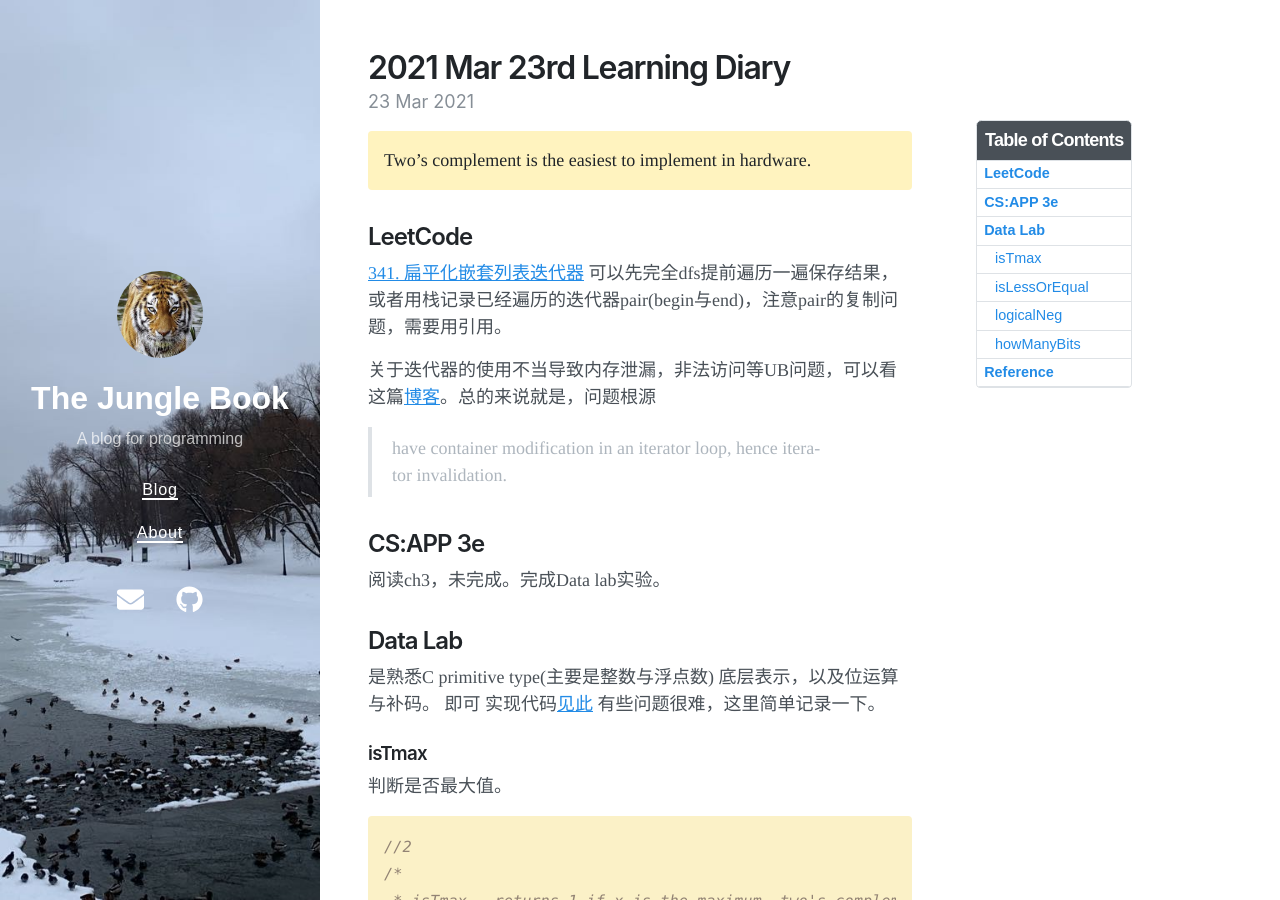
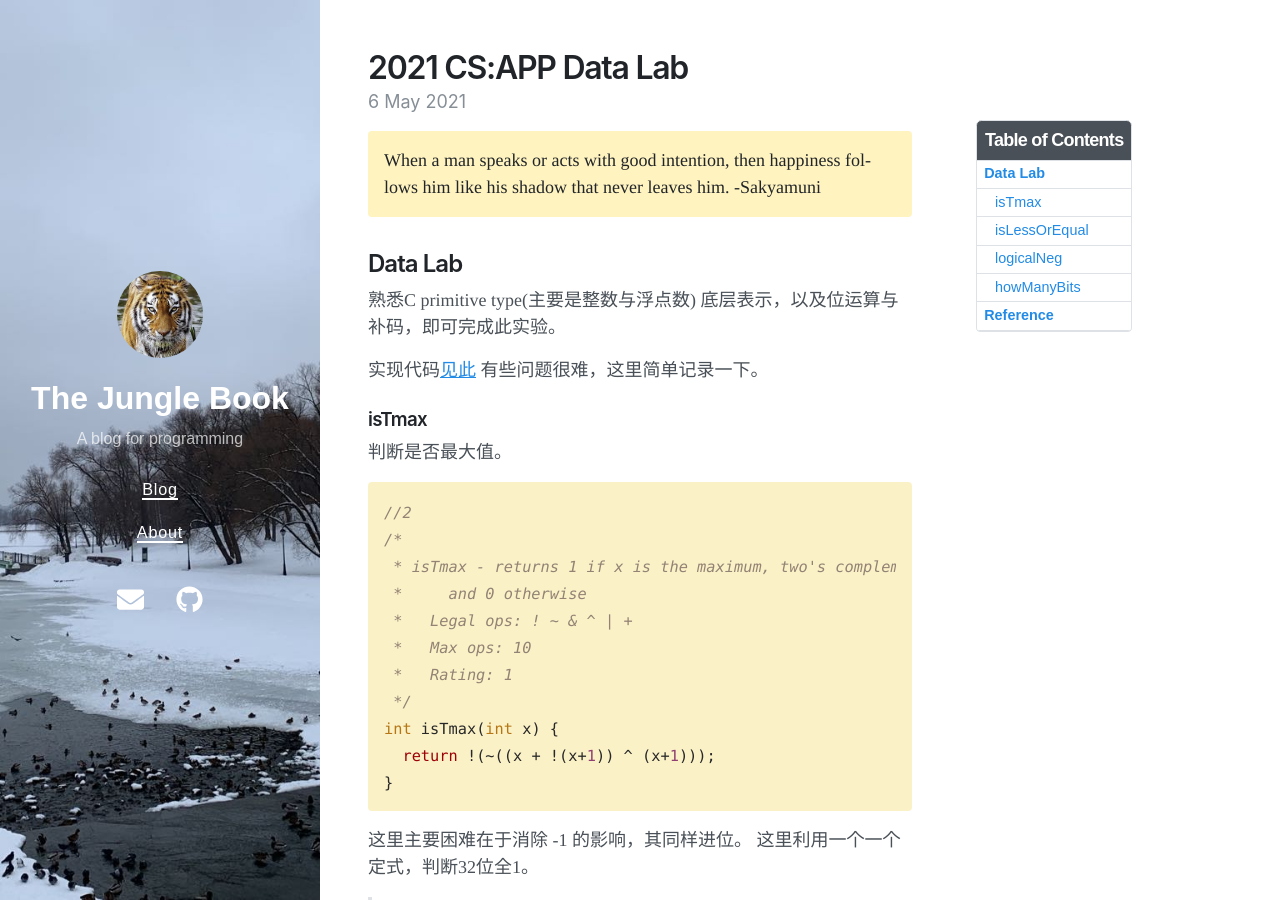
Before and after one commit to QifanWang/QifanWang.github.io, a Jekyll site: the page built from _posts/2021-05-06-csapp-data-lab.md, in a window 1280 px wide and 900 px high. Built offline with Jekyll 4.4.1, drawn with Linux system fonts in a browser that asks for light colours; nearby versions of some CDN libraries; some of the changed text lies outside the part shown.

Commit message:
May 6th 2021

```diff
--- a/_posts/2021-03-23-learning-diary.md
+++ b/_posts/2021-05-06-csapp-data-lab.md
@@ -1,26 +1,16 @@
 ---
 layout: post
-title:  "2021 Mar 23rd Learning Diary"
-categories: journal
-tags: [reading]
+title:  "2021 CS:APP Data Lab"
+categories: Labs
+tags: [reading, classic labs]
 toc: true
 ---
-Two's complement is the easiest to implement in hardware.
+When a man speaks or acts with good intention, then happiness follows him like his shadow that never leaves him. -Sakyamuni
 {: .message }
 
-## LeetCode
-[341. 扁平化嵌套列表迭代器](https://leetcode-cn.com/problems/flatten-nested-list-iterator/)
-可以先完全dfs提前遍历一遍保存结果，或者用栈记录已经遍历的迭代器pair(begin与end)，注意pair的复制问题，需要用引用。
+## Data Lab
+熟悉C primitive type(主要是整数与浮点数) 底层表示，以及位运算与补码，即可完成此实验。
 
-关于迭代器的使用不当导致内存泄漏，非法访问等UB问题，可以看这篇[博客]((https://medium.com/@lightcone/iterator-invalidation-in-modern-c-ca0f3c161c5f))。总的来说就是，问题根源
-> have container modification in an iterator loop, hence iterator invalidation.
-
-## CS:APP 3e
-阅读ch3，未完成。完成Data lab实验。
-
-## Data Lab
-是熟悉C primitive type(主要是整数与浮点数) 底层表示，以及位运算与补码。
-即可
 实现代码[见此](https://github.com/QifanWang/learning-csapp/blob/master/handout/datalab-handout/bits.c)
 有些问题很难，这里简单记录一下。
 
@@ -155,6 +145,5 @@ int howManyBits(int x) {
 浮点数部分比较简单。只要熟悉IEEE 754标准即可。
 
 ## Reference
-1. [Iterator Invalidation in Modern C++](https://medium.com/@lightcone/iterator-invalidation-in-modern-c-ca0f3c161c5f)
-2. [CS:APP Lab Assignments](http://csapp.cs.cmu.edu/3e/labs.html)
-3. [My data lab handout](https://github.com/QifanWang/learning-csapp/blob/master/handout/datalab-handout/bits.c)
+1. [CS:APP Lab Assignments](http://csapp.cs.cmu.edu/3e/labs.html)
+2. [My data lab handout](https://github.com/QifanWang/learning-csapp/blob/master/handout/datalab-handout/bits.c)
```
